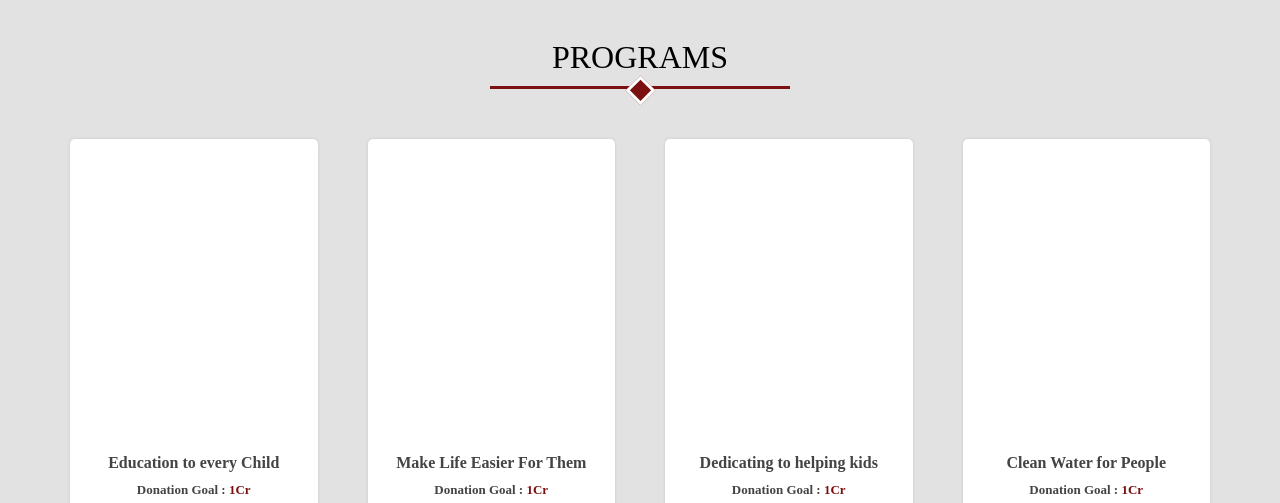
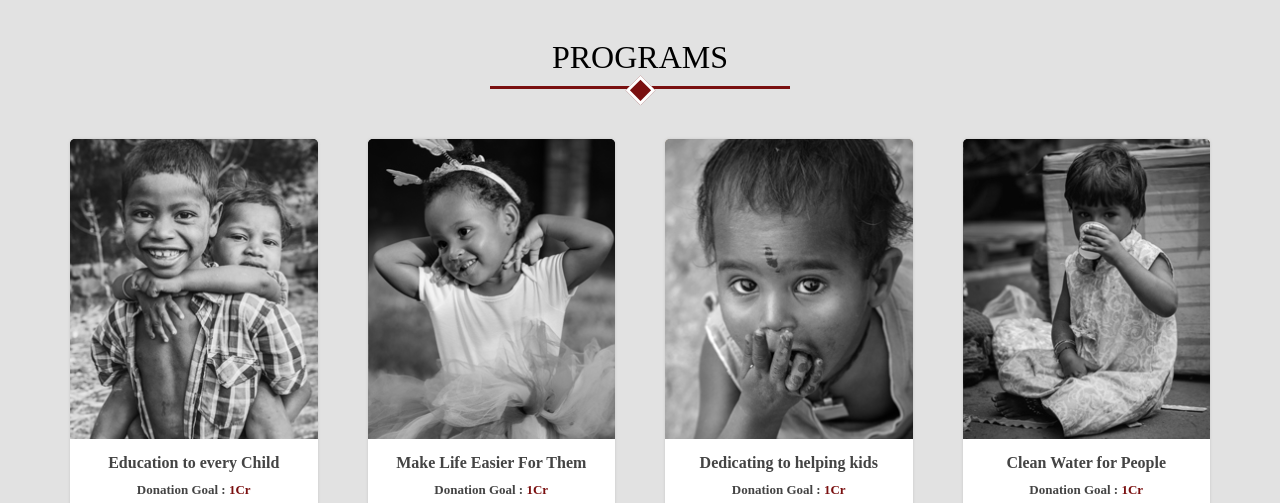
Before and after one commit to MDR09/Charity-Web, a plain HTML site: page docs/index.html in a window 1280 px wide. Shown: the part 1580-2083 px from the top of the page. Drawn offline with nearby package versions, Linux system fonts and the light colour scheme.

Commit message:
Update styles.css

```diff
--- a/docs/styles.css
+++ b/docs/styles.css
@@ -394,19 +394,19 @@ p a:hover {
 }
 .program .boxContainer .box:nth-child(1) .cardImage,
 .program .boxContainer .box:nth-child(1) .cardImage::after{
-    background-image: url("../images/programs/1.jpg");
+    background-image: url("1.jpg");
 }
 .program .boxContainer .box:nth-child(2) .cardImage,
 .program .boxContainer .box:nth-child(2) .cardImage::after{
-    background-image: url("../images/programs/2.jpg");
+    background-image: url("2.jpg");
 }
 .program .boxContainer .box:nth-child(3) .cardImage,
 .program .boxContainer .box:nth-child(3) .cardImage::after{
-    background-image: url("../images/programs/3.jpg");
+    background-image: url("3.jpg");
 }
 .program .boxContainer .box:nth-child(4) .cardImage,
 .program .boxContainer .box:nth-child(4) .cardImage::after{
-    background-image: url("../images/programs/4.jpg");
+    background-image: url("4.jpg");
 }
 .program .boxContainer .box:hover .cardImage::after{
     top:100%;
```
